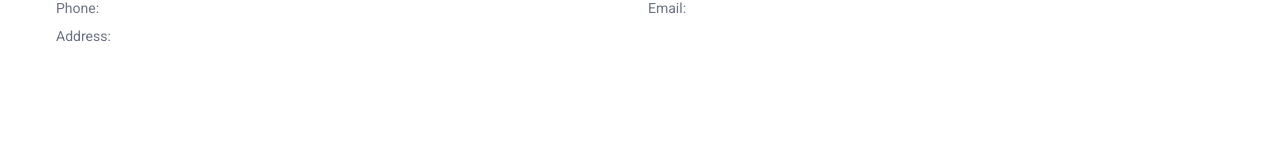
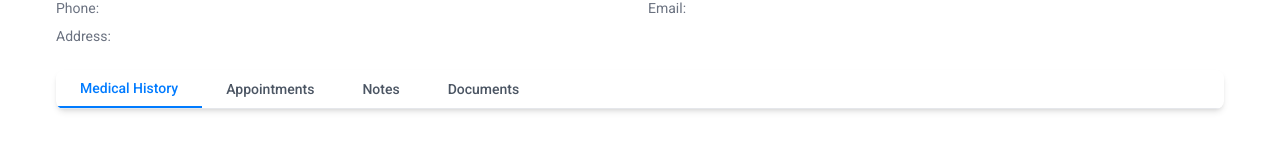
Before and after one commit to briansimiyuj/doctor-appointment-app, a React (Vite) app: page /appointment/1 in a window 1280 px wide. Shown: the part 327-487 px from the top of the page. Built offline with nearby package versions, Linux system fonts and the light colour scheme; a web font is replaced by a local one.

Commit message:
Implement Tabs Navigation component and integrate into PatientDetailsPage

```diff
--- /dev/null
+++ b/src/components/PatientDetails/TabsNavigation.tsx
@@ -0,0 +1,38 @@
+import { usePatientDetails } from "../../context/PatientDetailsContext"
+
+const TabsNavigation: React.FC = ()=>{
+
+    const tabs =[
+
+        { id: 'medical-history', label: 'Medical History' },
+        { id: 'appointments', label: 'Appointments' },
+        { id: 'notes', label: 'Notes' },
+        { id: 'documents', label: 'Documents' },
+
+    ],
+          { activeTab, setActiveTab } = usePatientDetails()
+
+    return(
+
+        <div className="flex border-b flex-wrap">
+
+            {
+
+                tabs.map(tab =>(
+
+                    <button
+                        key={tab.id}
+                        className={`px-6 py-2 text-sm font-medium whitespace-nowrap ${activeTab === tab.id ? 'text-primary-bg border-b-2 border-primary-bg' : 'text-gray-600 hover:text-gray-800 hover:border-b-2 hover:border-gray-300'}`}
+                        onClick={() => setActiveTab(tab.id as "medical-history" | "appointments" | "notes" | "documents")}                    >{tab.label}</button>
+
+                ))
+
+            }
+
+        </div>
+
+    )
+
+}
+
+export default TabsNavigation
--- a/src/pages/PatientDetailsPage.tsx
+++ b/src/pages/PatientDetailsPage.tsx
@@ -1,5 +1,6 @@
 import PatientContactInfo from "../components/PatientDetails/PatientContactInfo"
 import PatientHeader from "../components/PatientDetails/PatientHeader"
+import TabsNavigation from "../components/PatientDetails/TabsNavigation"
 
 const PatientDetailsPage: React.FC = ()=>{
 
@@ -11,6 +12,12 @@ const PatientDetailsPage: React.FC = ()=>{
 
             <PatientContactInfo/>
 
+            <div className="bg-white rounded-lg shadow-md overflow-hidden mt-6">
+
+                <TabsNavigation/>
+
+            </div>
+
         </div>
 
     )
```
Also changed, not shown: 1 other file (tests, documents, lock files or other folders).
